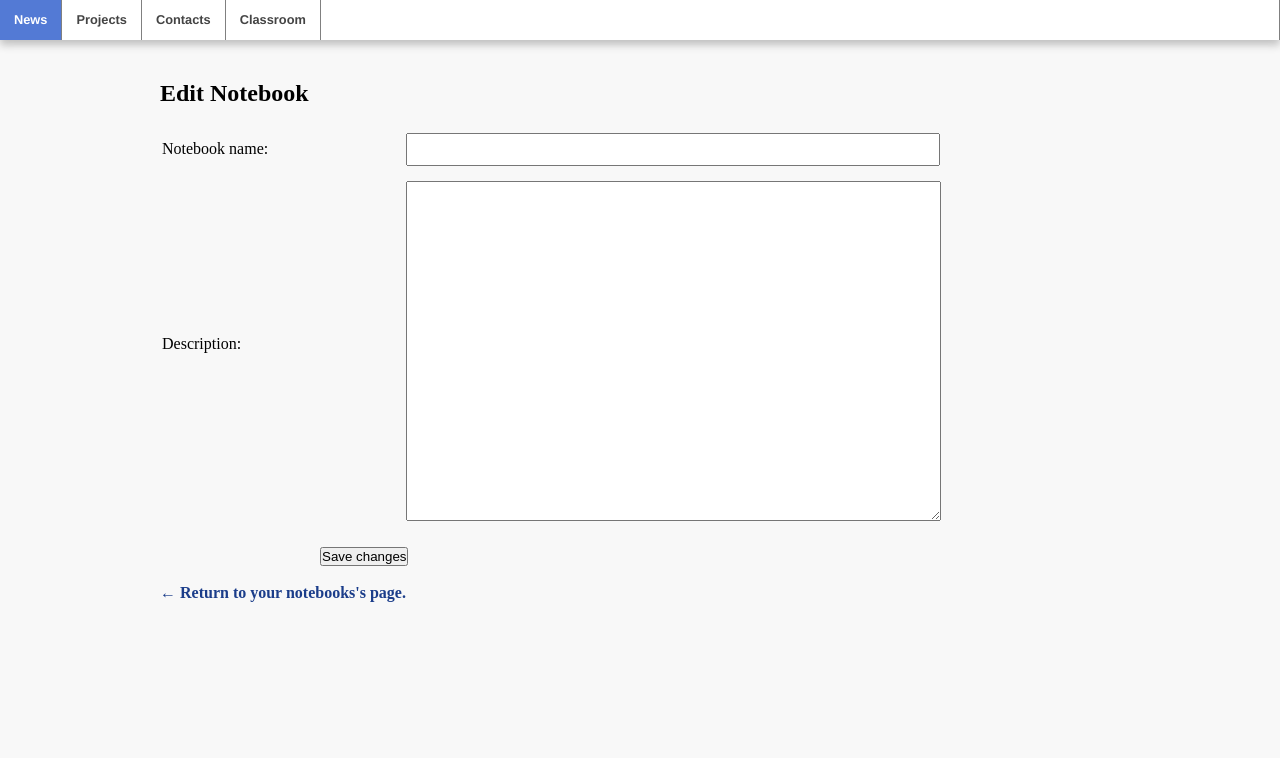
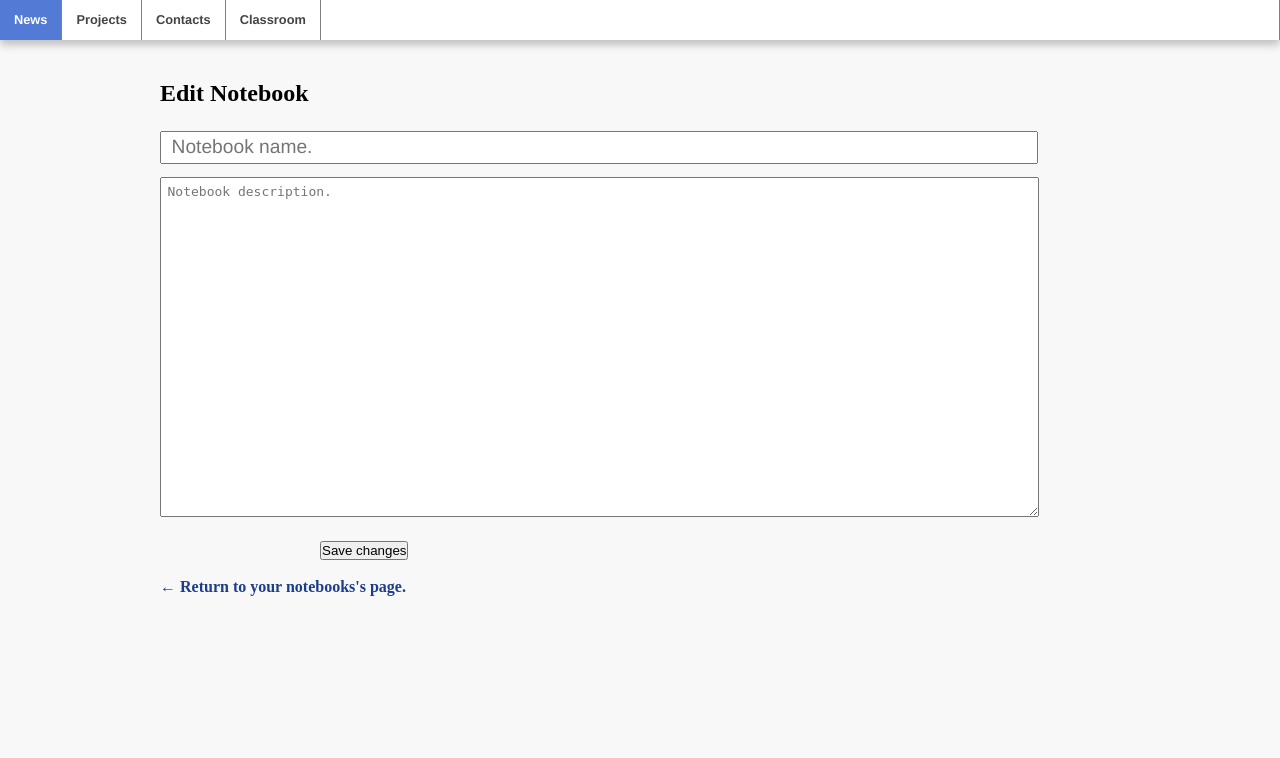
Before and after one commit to andresgsaravia/research-engine, a Python web app: template templates/notebook_edit.html in a window 1280 px wide. Shown: the top 758 px of the page. Run offline with Jinja, Linux system fonts and the light colour scheme; the template is opened without the code that fills it, so the values that code supplies are empty.

Commit message:
Some styling for the notebooks.

```diff
--- a/css/new_something.css
+++ b/css/new_something.css
@@ -7,7 +7,7 @@ table {
 }
 
 input[type=text] {
-    width: 100%;
+    width: 90%;
     height: 1.5em;
     padding-left: 0.5em;
     font-size: 1.2em;
@@ -16,7 +16,7 @@ input[type=text] {
 
 textarea {
     font-size: 1em;
-    width: 100%;
+    width: 90%;
     height: 25em;
     padding: 0.5em;
     margin-top: 1em;
--- a/css/notebooks.css
+++ b/css/notebooks.css
@@ -40,8 +40,8 @@
     width: 70%;
     border: 1px solid black;
     background: white;
-    width: 70%;
     margin-left: 2em;
+    overflow: auto;
 }
 
 .notebook-full h2 {
@@ -63,6 +63,7 @@
 
 .notebook-full .description {
     margin: 0.5em;
+    height: 12em;
 }
 
 .go-back-link {
--- a/templates/notebook_edit.html
+++ b/templates/notebook_edit.html
@@ -12,25 +12,10 @@
 <h2>Edit Notebook</h2>
 
 <form method="post">
-  <table>
-    <tr>
-      <td>
-	Notebook name:
-      </td>
-      <td>
-	<input type="text" name="nb_name" value="{{notebook.name}}"/>
-      </td>
-    </tr>
 
-    <tr>
-      <td>
-	Description:
-      </td>
-      <td>
-	<textarea name="nb_description">{{notebook.description}}</textarea>
-      </td>
-    </tr>
-  </table>
+  <input type="text" name="nb_name" value="{{notebook.name}}" placeholder="Notebook name." />
+
+  <textarea name="nb_description" placeholder="Notebook description.">{{notebook.description}}</textarea>
 
   <div class="submit-button">
     <input type="submit" value="Save changes"/>
```
Also changed, not shown: templates/notebook_new.html (+3 -18 lines).
